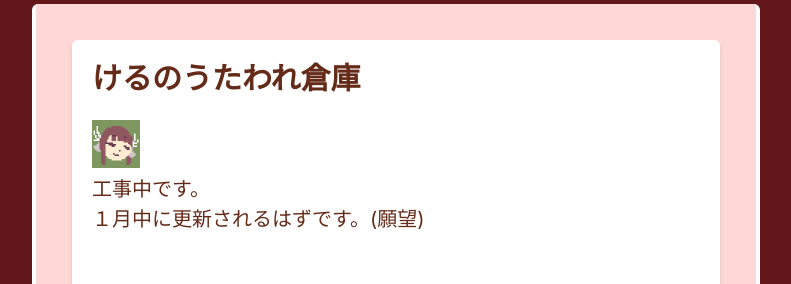
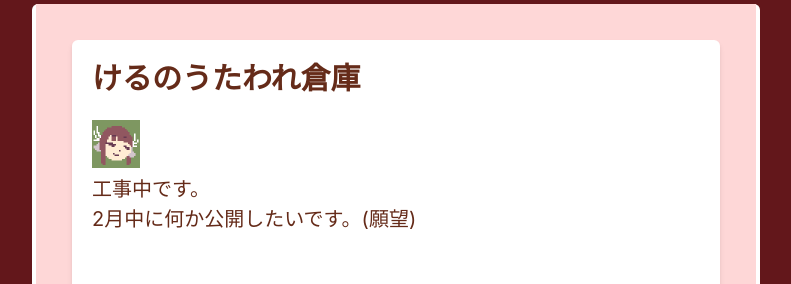
Before and after one commit to keru-u/my-site, a Next.js app: page / in a window 1280 px wide. Shown: the top 284 px of the page, without its empty margins (244-1035 px from the left). Built offline with nearby package versions, Linux system fonts and the light colour scheme.

Commit message:
サイトトップのテキストを変更。

```diff
--- a/src/pages/index.tsx
+++ b/src/pages/index.tsx
@@ -15,8 +15,8 @@ const Home: NextPage = () => {
         <br />
         <Image src="/images/avatar.svg" width={48} height={48}  alt="My avatar" />
         <Text fontSize='xl'>
-          工事中です。<br />
-          １月中に更新されるはずです。(願望)
+        工事中です。<br />
+        2月中に何か公開したいです。(願望)
         </Text>
         <br />
         <br />
```
